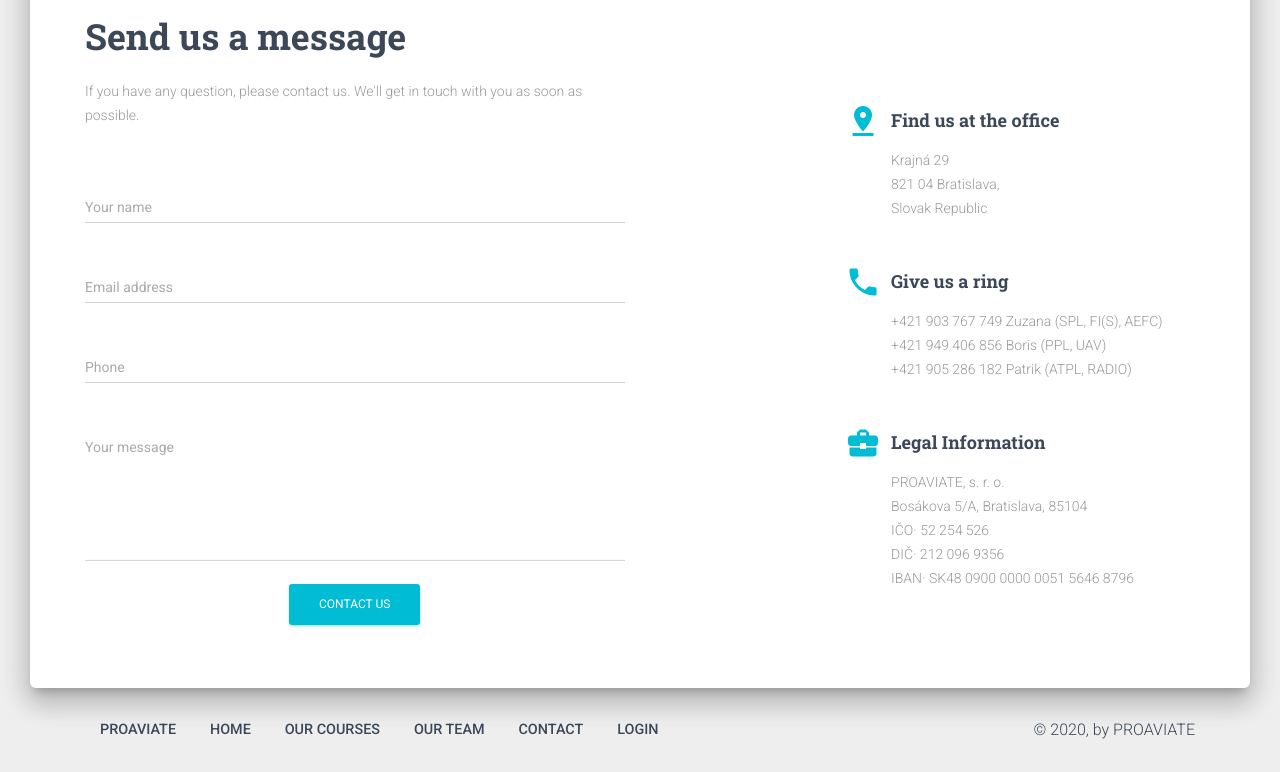
After one commit to milan-stefanik/4th-milestone-project, a Django app: page /contact in a window 1280 px wide. The commit adds this page. Shown: the part 801-1573 px from the top of the page. Run offline with Django 3.2, Linux system fonts and the light colour scheme; some libraries are stand-ins or nearby versions.

Commit message:
Added contact page

```diff
--- /dev/null
+++ b/home/templates/home/contact.html
@@ -0,0 +1,155 @@
+{% extends "base.html" %}
+{% load static %}
+
+{% block content %}
+
+<div id="map" class="big-map"></div>
+
+<div class="main main-raised">
+  <div class="contact-content">
+    <div class="container">
+      <h2 class="title">Send us a message</h2>
+      <div class="row">
+        <div class="col-md-6">
+          <p class="description">
+            If you have any question, please contact us. We&apos;ll get in touch
+            with you as soon as possible.<br><br>
+          </p>
+          <form role="form" id="contact-form" method="post">
+            <div class="form-group has-info">
+              <label for="name" class="bmd-label-floating">Your name</label>
+              <input type="text" class="form-control" id="name" />
+            </div>
+            <div class="form-group has-info">
+              <label for="exampleInputEmails" class="bmd-label-floating"
+                >Email address</label
+              >
+              <input
+                type="email"
+                class="form-control"
+                id="exampleInputEmails"
+              />
+              <span class="bmd-help"
+                >We'll never share your email with anyone else.</span
+              >
+            </div>
+            <div class="form-group has-info">
+              <label for="phone" class="bmd-label-floating">Phone</label>
+              <input type="text" class="form-control" id="phone" />
+            </div>
+            <div class="form-group label-floating has-info">
+              <label
+                class="form-control-label bmd-label-floating"
+                for="message"
+              >
+                Your message</label
+              >
+              <textarea class="form-control" rows="6" id="message"></textarea>
+            </div>
+            <div class="submit text-center">
+              <input
+                type="submit"
+                class="btn btn-info btn-raised"
+                value="Contact Us"
+              />
+            </div>
+          </form>
+        </div>
+        <div class="col-md-4 ml-auto">
+          <div class="info info-horizontal">
+            <div class="icon icon-info">
+              <i class="material-icons">pin_drop</i>
+            </div>
+            <div class="description">
+              <h4 class="info-title">Find us at the office</h4>
+              <p>
+                Krajná 29<br />
+                821 04 Bratislava,<br />
+                Slovak Republic
+              </p>
+            </div>
+          </div>
+          <div class="info info-horizontal">
+            <div class="icon icon-info">
+              <i class="material-icons">phone</i>
+            </div>
+            <div class="description">
+              <h4 class="info-title">Give us a ring</h4>
+              <p>
+                +421 903 767 749 Zuzana (SPL, FI(S), AEFC)<br>
+                +421 949 406 856 Boris (PPL, UAV)<br>
+                +421 905 286 182 Patrik (ATPL, RADIO)<br>
+              </p>
+            </div>
+          </div>
+          <div class="info info-horizontal">
+            <div class="icon icon-info">
+              <i class="material-icons">business_center</i>
+            </div>
+            <div class="description">
+              <h4 class="info-title">Legal Information</h4>
+              <p>
+                PROAVIATE, s. r. o.<br>
+                Bosákova 5/A, Bratislava, 85104<br>
+                IČO&#xB7; 52 254 526<br>
+                DIČ&#xB7; 212 096 9356<br>
+                IBAN&#xB7; SK48 0900 0000 0051 5646 8796<br>
+              </p>
+            </div>
+          </div>
+        </div>
+      </div>
+    </div>
+  </div>
+</div>
+
+{% endblock %}
+
+{% block postloadjs %}
+<!--  Google Maps Plugin  -->
+<script
+  src="https://maps.googleapis.com/maps/api/js?key={{ api_key }}&callback=initMap&libraries=&v=weekly"
+  defer
+></script>
+<script>
+  function initMap() {
+    const proaviate = { lat: 48.179531, lng: 17.174560 };
+    // Styles a map in night mode.
+    const map = new google.maps.Map(document.getElementById("map"), {
+      // The location of PROAVIATE
+      center: { lat: 48.179901, lng: 17.173 },
+      zoom: 17,
+    });
+    const contentString =
+        "<div id='content'>" +
+        "<div id='siteNotice'>" +
+        "</div>" +
+        "<img src='{{ MEDIA_URL }}web-design/PROAVIATE-logo.png' alt='PROAVIATE-LOGO'>" +
+        "<h3 id='firstHeading' class='firstHeading'>PROAVIATE, s. r. o.</h3>" +
+        "<div id='bodyContent'>" +
+        "<p>Krajna 29<br> 824 01 Bratislava<br> SLOVAKIA <br><br>" +
+        "<i class='material-icons'>phone</i> +421 903 767 749 Zuzana (SPL, FI(S), AEFC) <br>" +
+        "<i class='material-icons'>phone</i> +421 949 406 856 Boris (PPL, UAV)<br>" +
+        "<i class='material-icons'>phone</i> +421 905 286 182 Patrik (ATPL, RADIO)<br>" +
+        "</p><br>" +
+        "<p><i class='material-icons'>email</i> info@proaviate.sk</p><br>" +
+        "<p><a href='https://www.proaviate.sk/'>www.proaviate.sk</a></p>" +
+        "</div>" +
+        "</div>";
+
+    const infowindow = new google.maps.InfoWindow({
+    content: contentString,
+    });
+
+    // The marker, positioned at PROAVIATE
+    const marker = new google.maps.Marker({
+      position: proaviate,
+      map: map,
+    });
+
+    marker.addListener("click", () => {
+    infowindow.open(map, marker);
+    });
+  }
+</script>
+{% endblock %}
--- a/home/urls.py
+++ b/home/urls.py
@@ -3,4 +3,5 @@ from . import views
 
 urlpatterns = [
     path('', views.index, name='home'),
+    path('contact', views.contact, name='contact'),
 ]
--- a/home/views.py
+++ b/home/views.py
@@ -1,4 +1,5 @@
 from django.shortcuts import render
+from django.conf import settings
 
 # Create your views here.
 
@@ -7,3 +8,13 @@ def index(request):
     """ A view to return the index page """
 
     return render(request, 'home/index.html')
+
+
+def contact(request):
+    """ A view to return the index page """
+
+    context = {
+        'api_key': settings.GOOGLE_MAPS_API_KEY
+    }
+
+    return render(request, 'home/contact.html', context)
--- a/proaviate_edu/settings.py
+++ b/proaviate_edu/settings.py
@@ -210,3 +210,5 @@ else:
     EMAIL_HOST_USER = os.environ.get('EMAIL_HOST_USER')
     EMAIL_HOST_PASSWORD = os.environ.get('EMAIL_HOST_PASS')
     DEFAULT_FROM_EMAIL = os.environ.get('EMAIL_HOST_USER')
+
+GOOGLE_MAPS_API_KEY = os.environ.get('GOOGLE_MAPS_API_KEY')
--- a/static/css/base.css
+++ b/static/css/base.css
@@ -1,34 +1,22 @@
 @import url('https://fonts.googleapis.com/css2?family=Montserrat:wght@300;400;500;600;700&display=swap');
 
-/* NAVIGATION BAR */
+/* ----------------------- NAVIGATION BAR ----------------------- */
 .navbar-brand {
     font-family: 'Montserrat', 'sans-serif';
     font-weight: 500;
-    font-size: 2rem !important;
+    font-size: 1.3rem !important;
 }
 
 .navbar-brand span {
     color: #00bcd4 !important;
 }
 
-
-.nav-item a {
-    font-size: 1rem !important;
-}
-
-.nav-link:hover,
-.nav-link:focus {
-    box-shadow: 0 4px 20px 0px rgba(0, 0, 0, 0.14), 0 7px 10px -5px rgba(200, 200, 200, 0.4) !important;
-    background-color: rgba(200, 200, 200, 0.4) !important;
-    border-radius: 30px !important;
+.nav-item:hover {
+    background-color: rgba(255, 255, 255, 0.1);
 }
 
 .navbar .material-icons {
     font-size: 1.5rem !important;
-}
-
-.dropdown-item {
-    font-size: 1rem !important;
 }
 
 .navbar .dropdown-item:hover,
@@ -39,9 +27,9 @@
 }
 
 
-/* FOOTER */
+/* ----------------------- FOOTER ----------------------- */
 .footer ul li a {
-    font-size: 1rem !important;
+    font-size: 0.9rem !important;
 }
 
 .footer ul li a:hover,
--- /dev/null
+++ b/static/css/contact.css
@@ -0,0 +1,9 @@
+.contact-content {
+    padding-top: 40px;
+    padding-bottom: 40px;
+}
+
+.contact-content .info {
+    padding-top: 0px;
+    padding-bottom: 10px
+}
--- /dev/null
+++ b/static/css/index.css
@@ -0,0 +1,3 @@
+.page-header .btn {
+    font-size: 1rem;
+}
--- a/templates/base.html
+++ b/templates/base.html
@@ -15,9 +15,11 @@
 
     {% block corecss %}
         <link rel="stylesheet" type="text/css" href="https://fonts.googleapis.com/css?family=Roboto:300,400,500,700|Roboto+Slab:400,700|Material+Icons" />
-        <link rel="stylesheet" href="https://maxcdn.bootstrapcdn.com/font-awesome/latest/css/font-awesome.min.css">
+        <link rel="stylesheet" href="https://cdnjs.cloudflare.com/ajax/libs/font-awesome/5.15.1/css/all.min.css">
         <link href="{% static 'vendors/creative-tim/css/material-kit.css' %}" rel="stylesheet" />
         <link rel="stylesheet" href="{% static 'css/base.css' %}">
+        <link rel="stylesheet" href="{% static 'css/index.css' %}">
+        <link rel="stylesheet" href="{% static 'css/contact.css' %}">
     {% endblock %}
 
     {% block extra_css %}
@@ -51,7 +53,7 @@
 
   </head>
   <body>
-  <nav class="navbar navbar-color-on-scroll navbar-transparent fixed-top navbar-expand-lg"  color-on-scroll="100">
+  <nav class="navbar fixed-top navbar-expand-lg {% if request.get_full_path == '/contact' %} bg-dark {% else %} navbar-transparent navbar-color-on-scroll {% endif %}"  color-on-scroll="100">
   <div class="container">
       <div class="navbar-translate">
         <a class="navbar-brand" href="{% url 'home' %}">
@@ -69,7 +71,7 @@
       <div class="collapse navbar-collapse">
 		<ul class="navbar-nav ml-auto">
 			<li class="nav-item">
-				<a href="#" class="nav-link">
+				<a href="{% url 'home' %}" class="nav-link">
 					<i class="material-icons">home</i> Home
 				</a>
 			</li>
@@ -83,8 +85,13 @@
 					<i class="material-icons">people</i> Our Team
 				</a>
 			</li>
+            <li class="nav-item">
+				<a href="{% url 'contact' %}" class="nav-link">
+					<i class="material-icons">phone</i> Contact
+				</a>
+			</li>
 			<li class="nav-item dropdown button-container iframe-extern">
-				<a class="dropdown-toggle btn btn-info btn-round btn-block" href="#" id="navbarDropdownMenuLink" data-toggle="dropdown"
+				<a class="dropdown-toggle btn btn-info btn-block" href="#" id="navbarDropdownMenuLink" data-toggle="dropdown"
 					aria-haspopup="true" aria-expanded="false">
 					<i class="material-icons">account_circle</i> Account
 				</a>
@@ -141,7 +148,7 @@
             </a>
           </li>
           <li>
-            <a href="#">
+            <a href="{% url 'home' %}">
               Home
             </a>
           </li>
@@ -153,6 +160,11 @@
           <li>
             <a href="#">
               Our Team
+            </a>
+          </li>
+          <li>
+            <a href="{% url 'contact' %}">
+              Contact
             </a>
           </li>
           <li>
```
Also changed, not shown: home/templates/home/index.html (+16 -5 lines).
